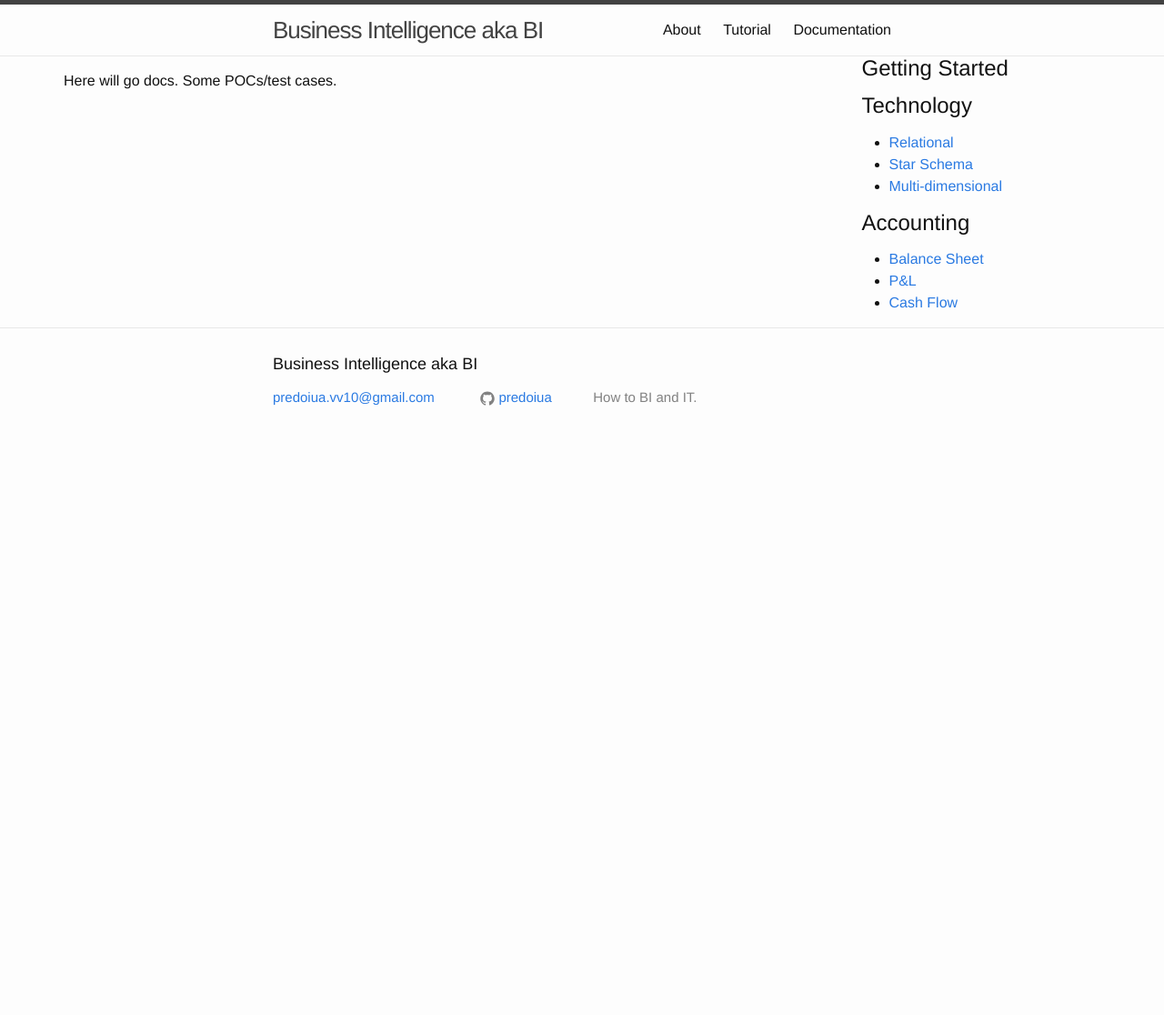
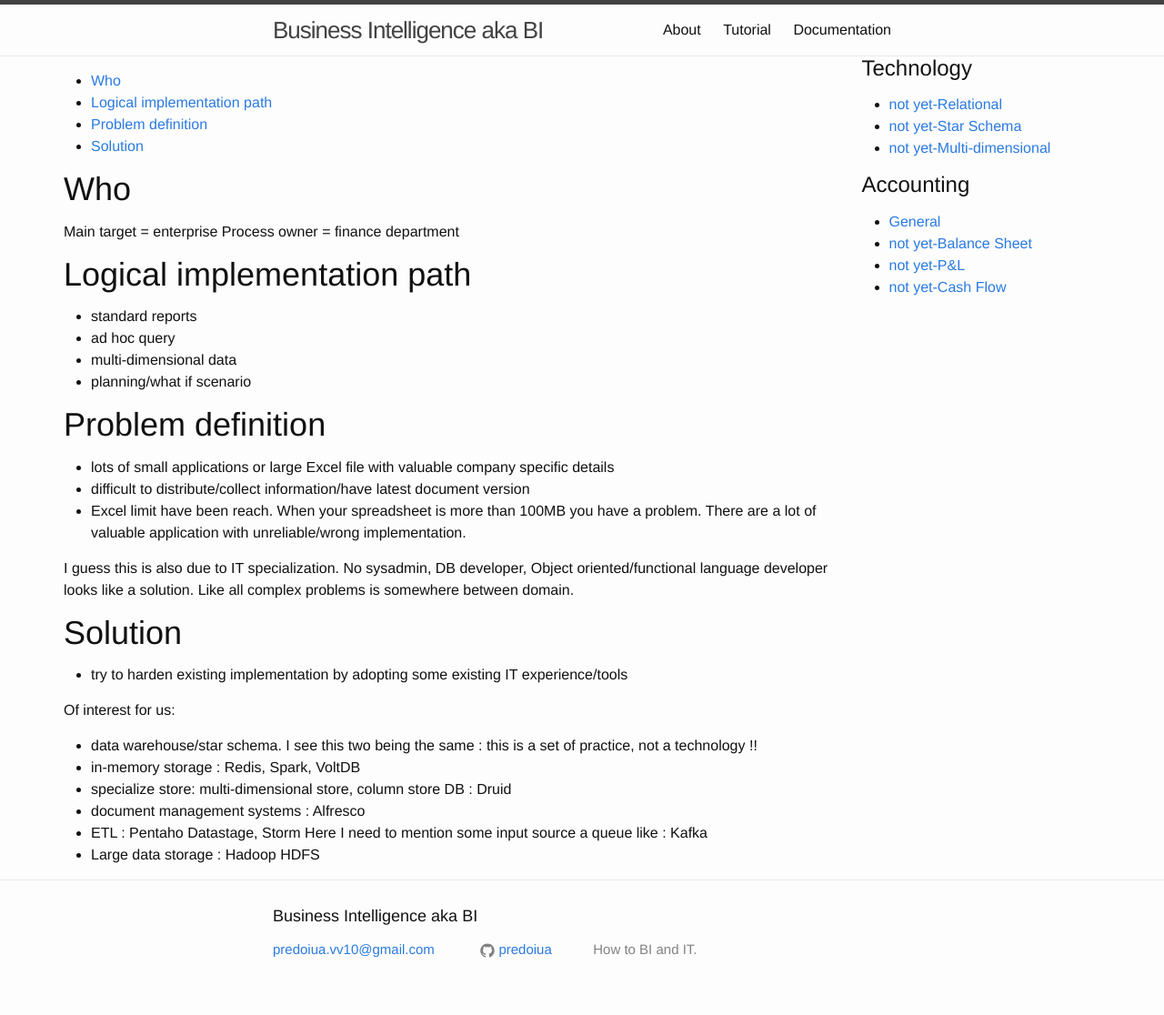
Before and after one commit to predoiua/predoiua.github.io, a Jekyll site: the page built from docs/index.md, in a window 1280 px wide. Shown: the whole page at 91% size. Built offline with Jekyll 4.4.1, drawn with Linux system fonts in a browser that asks for light colours; nearby versions of some CDN libraries; before the commit the page ends 900 px from its top, so only the background shows below that.

```diff
--- a/docs/index.md
+++ b/docs/index.md
@@ -6,5 +6,36 @@ permalink: /docs/
 * Will be replace by toc
 {:toc}
 
-Here will go docs.
-Some POCs/test cases.
+#Who
+Main target = enterprise
+Process owner = finance department
+
+#Logical implementation path
+
+- standard reports
+- ad hoc query
+- multi-dimensional data
+- planning/what if scenario
+
+#Problem definition
+- lots of small applications or large Excel file with valuable company specific details
+- difficult to distribute/collect information/have latest document version
+- Excel limit have been reach. When your spreadsheet is more than 100MB you have a problem.
+There are a lot of valuable application with unreliable/wrong implementation.
+
+I guess this is also due to IT specialization. No sysadmin, DB developer, Object oriented/functional language developer looks like a solution.
+Like all complex problems is somewhere between domain.
+
+#Solution
+
+- try to harden existing implementation by adopting some existing IT experience/tools
+
+Of interest for us:
+
+- data warehouse/star schema. I see this two being the same : this is a set of practice, not a technology !!
+- in-memory storage : Redis, Spark, VoltDB
+- specialize store: multi-dimensional store, column store DB : Druid
+- document management systems : Alfresco
+- ETL : Pentaho Datastage, Storm
+    Here I need to mention some input source a queue like : Kafka
+- Large data storage : Hadoop HDFS
--- a/docs/toc.md
+++ b/docs/toc.md
@@ -1,14 +1,13 @@
 ---
 ---
 
-### Getting Started
-
 ### Technology
-- [Relational](../docs/relational/)
-- [Star Schema](../docs/star_schema/)
-- [Multi-dimensional](../docs/multi_dimensional/)
+- [not yet-Relational](../docs/relational/)
+- [not yet-Star Schema](../docs/star_schema/)
+- [not yet-Multi-dimensional](../docs/multi_dimensional/)
 
 ### Accounting
-* [Balance Sheet](../docs/balance_sheet/)
-* [P&L](../docs/pnl/)
-* [Cash Flow](../docs/cash_flow/)
+* [General](../docs/accounting/)
+* [not yet-Balance Sheet](../docs/accounting/balance_sheet/)
+* [not yet-P&L](../docs/accounting/pnl/)
+* [not yet-Cash Flow](../docs/accounting/cash_flow/)
```
Also changed, not shown: _drafts/1_scenario.markdown (deleted, +0 -34 lines), _drafts/2_accounting.markdown (deleted, +0 -19 lines), docs/accounting/index.md (added, +26 -0 lines), tutorials/linux_recipts_for_dba/index.md (+8 -0 lines).
